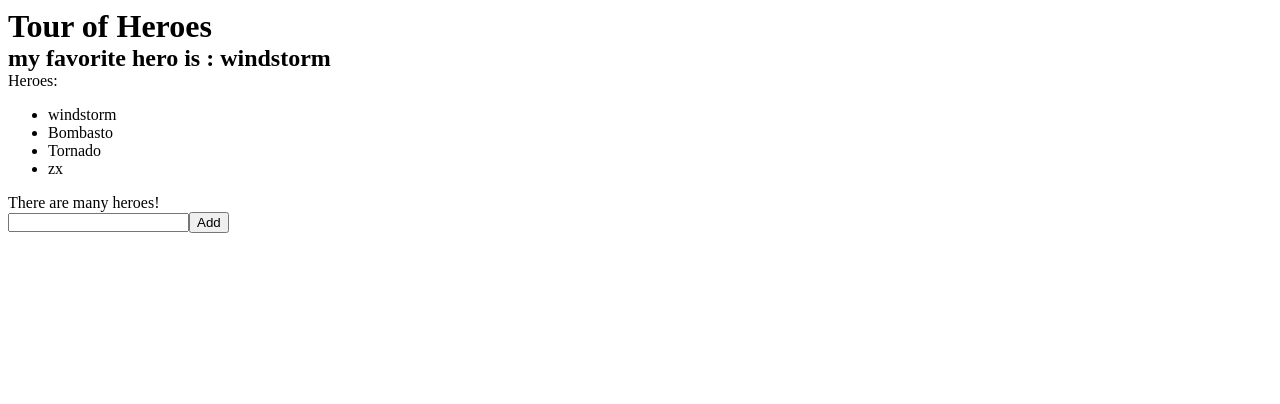
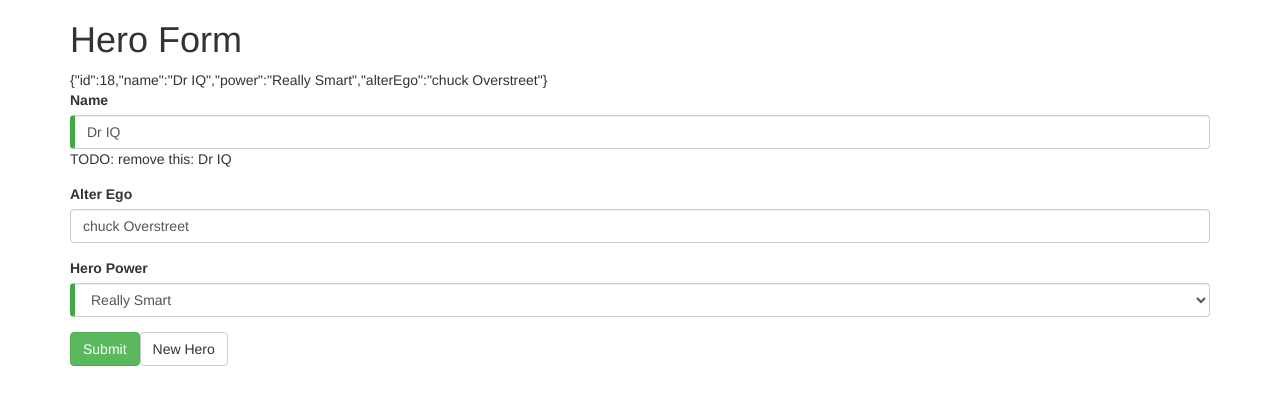
Before and after one commit to 895252509/Angular4-Lession, an Angular app: page / in a window 1280 px wide. Shown: the top 404 px of the page. Built offline with nearby package versions, Linux system fonts and the light colour scheme.

Commit message:
angular.cn 表单例程

```diff
--- /dev/null
+++ b/src/app/HeroForm.component.ts
@@ -0,0 +1,16 @@
+import { Component } from '@angular/core';
+import { Hero } from './model.hero';
+
+@Component({
+    selector : 'com-HeroForm',
+    templateUrl : './HeroForm.template.html',
+    styleUrls : [ './HeroForm.style.css' ]
+})
+export class HeroFromComponent{
+    powers = ['Really Smart', 'Super Flexible','Super Hot', 'Weather Changer'];
+    model = new Hero(18,'Dr IQ',this.powers[0],'chuck Overstreet');
+    submitted = false;
+    onSubmit(){ this.submitted = true; }
+    newHero(){ this.model = new Hero(42,'',''); }
+    get diagnostic(){ return JSON.stringify(this.model)}
+}
--- /dev/null
+++ b/src/app/HeroForm.style.css
@@ -0,0 +1,10 @@
+.ng-valid[required],
+.ng-valid.required {
+    border-left: 5px solid #42A948;
+    /* green */
+}
+
+.ng-invalid:not(form) {
+    border-left: 5px solid #a94442;
+    /* red */
+}
--- /dev/null
+++ b/src/app/HeroForm.template.html
@@ -0,0 +1,42 @@
+<div class="container">
+    <div [hidden]="submitted">
+        <h1>Hero Form</h1>
+        <form #heroForm="ngForm" (ngSubmit)="onSubmit()">
+            {{diagnostic}}
+            <div class="form-group">
+                <label for="name">Name</label>
+                <input type="text" class="form-control" id="name" required [(ngModel)]="model.name" name="name" #name="ngModel">
+                <div [hidden]="name.valid || name.pristine" class="alert alert-danger">Name is required</div> TODO: remove this: {{model.name}}
+            </div>
+            <div class="form-group">
+                <label for="alterEgo">Alter Ego</label>
+                <input type="text" class="form-control" id="alterEgo" [(ngModel)]="model.alterEgo" name="alterEgo">
+            </div>
+            <div class="form-group">
+                <label for="power">Hero Power</label>
+                <select class="form-control" id="power" required [(ngModel)]="model.power" name="power">
+                <option *ngFor="let pow of powers" [value]="pow">{{pow}}</option>
+            </select>
+            </div>
+            <button type="submit" class="btn btn-success" [disabled]="!heroForm.form.valid">Submit</button>
+            <button type="button" class="btn btn-default" (click)="newHero();heroForm.reset()">New Hero</button>
+        </form>
+    </div>
+    <div [hidden]="!submitted">
+        <h2>You submitted the following:</h2>
+        <div class="row">
+            <div class="col-xs-3">Name</div>
+            <div class="col-xs-9  pull-left">{{ model.name }}</div>
+        </div>
+        <div class="row">
+            <div class="col-xs-3">Alter Ego</div>
+            <div class="col-xs-9 pull-left">{{ model.alterEgo }}</div>
+        </div>
+        <div class="row">
+            <div class="col-xs-3">Power</div>
+            <div class="col-xs-9 pull-left">{{ model.power }}</div>
+        </div>
+        <br>
+        <button class="btn btn-primary" (click)="submitted=false">Edit</button>
+    </div>
+</div>
--- /dev/null
+++ b/src/app/TourOfHeroes.template.html
@@ -0,0 +1,9 @@
+<h1>{{title}}</h1>
+<h2>my favorite hero is : {{myHero.name}}</h2>
+<p>Heroes:</p>
+<ul>
+    <li *ngFor="let hero of heroes">{{hero.name}}</li>
+</ul>
+<p *ngIf="heroes.length > 3">There are many heroes!</p>
+<input #newHero (keyup.enter)="addHero(newHero.value)" (blur)="addHero(newHero.value);newHero.value=''">
+<button (click)="addHero(newHero.value)">Add</button>
--- a/src/app/app.component.html
+++ b/src/app/app.component.html
@@ -1,9 +1,3 @@
-<h1>{{title}}</h1>
-<h2>my favorite hero is : {{myHero.name}}</h2>
-<p>Heroes:</p>
-<ul>
-    <li *ngFor="let hero of heroes">{{hero.name}}</li>
-</ul>
-<p *ngIf="heroes.length > 3">There are many heroes!</p>
-<input #newHero (keyup.enter)="addHero(newHero.value)" (blur)="addHero(newHero.value);newHero.value=''">
-<button (click)="addHero(newHero.value)">Add</button>
+<!--<com-TourOfHeroes></com-TourOfHeroes>-->
+
+<com-HeroForm></com-HeroForm>
--- a/src/app/app.component.model.hero.ts
+++ /dev/null
@@ -1,6 +0,0 @@
-export class Hero{
-    constructor(
-        public id:number,
-        public name:string
-    ){}
-}
--- a/src/app/app.component.ts
+++ b/src/app/app.component.ts
@@ -1,30 +1,52 @@
 import { Component } from '@angular/core';
-import { Hero } from './app.component.model.hero';
+import { Hero } from './model.hero';
 
+/**
+ * 根组件
+ */
 @Component({
     selector: 'app-root',
     templateUrl: './app.component.html',
     styleUrls: ['./app.component.css']
 })
 export class AppComponent {
+
+}
+
+/**
+ * 展示英雄  <<angular.cn>>=>显示数据&用户输入
+ *
+ */
+@Component({
+    selector: 'com-TourOfHeroes',
+    templateUrl: './TourOfHeroes.template.html',
+    styleUrls: ['./app.component.css']
+})
+export class TourOfHeroes{
     title = 'Tour of Heroes';
     heroes = [
-        new Hero(1,'windstorm'),
-        new Hero(2,'Bombasto'),
-        new Hero(20,'Tornado'),
-        new Hero(11,'zx')
+        new Hero(1,'windstorm',''),
+        new Hero(2,'Bombasto',''),
+        new Hero(20,'Tornado',''),
+        new Hero(11,'zx','')
     ];
     myHero = this.heroes[0];
 
     addHero(v:string){
         if(v === null || v === '')
             return;
-        var newHero = new Hero(1,v);
+        let newHero = new Hero(1,v,'');
         this.heroes.push(newHero);
     }
 }
 
 
+
+
+
+/**
+ * 试验例程
+ */
 @Component({
     selector: 'app-input',
     template : `
@@ -43,8 +65,5 @@ export class InputComponent {
         this.values = v;
     }
     onKeyEnter(v:string){ this.value= this.values}
-    onBtnDown(v:string){
-        var newHero = new Hero(1,v);
-
-    }
+    onBtnDown(v:string){    }
 }
--- /dev/null
+++ b/src/app/model.hero.ts
@@ -0,0 +1,8 @@
+export class Hero{
+    constructor(
+        public id:number,
+        public name:string,
+        public power:string,
+        public alterEgo?:string
+    ){  }
+}
--- a/src/index.html
+++ b/src/index.html
@@ -8,11 +8,12 @@
 
     <meta name="viewport" content="width=device-width, initial-scale=1">
     <link rel="icon" type="image/x-icon" href="favicon.ico">
+    <link rel="stylesheet" href="https://unpkg.com/bootstrap@3.3.7/dist/css/bootstrap.min.css">
 </head>
 
 <body>
     <app-root>Loading...</app-root>
-    <app-input></app-input>
+
 </body>
 
 </html>
```
Also changed, not shown: src/app/app.module.ts (+4 -3 lines).
